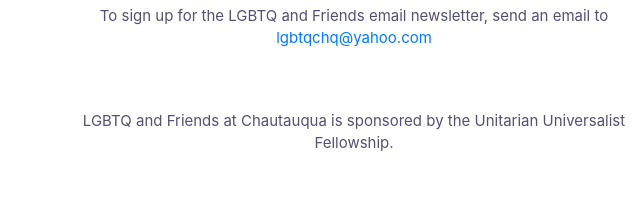
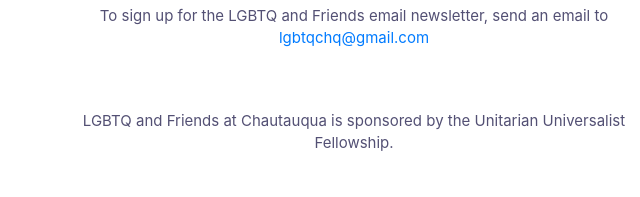
Before and after one commit to clayreimann/chq-lgbt-site, a website with bundled scripts: page index.html in a window 1280 px wide. Shown: the part 1882-2079 px from the top of the page, 286-926 px from the left. Built offline with nearby package versions, Linux system fonts and the light colour scheme; files whose address does not match are found by name.

Commit message:
Update index.html
Changed email address

```diff
--- a/index.html
+++ b/index.html
@@ -165,7 +165,7 @@
         <section>
           <header class="section-header">
             <h3>If You Aren't Receiving Our Emails, Sign Up Today</h3>
-            <p>To sign up for the LGBTQ and Friends email newsletter, send an email to <a href="mailto:lgbtqchq@yahoo.com">lgbtqchq@yahoo.com</a></p>
+            <p>To sign up for the LGBTQ and Friends email newsletter, send an email to <a href="mailto:lgbtqchq@gmail.com">lgbtqchq@gmail.com</a></p>
             <p>LGBTQ and Friends at Chautauqua is sponsored by the Unitarian Universalist Fellowship.</p>
           </header>
         </section>
```
